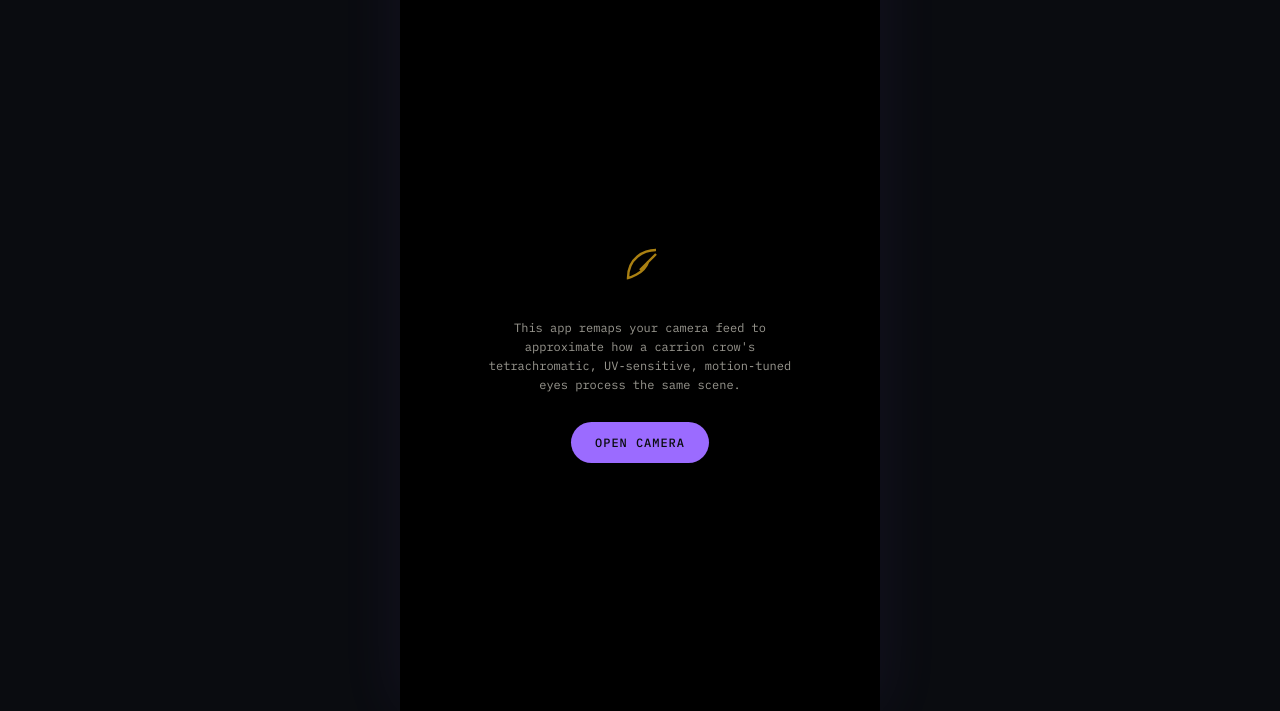
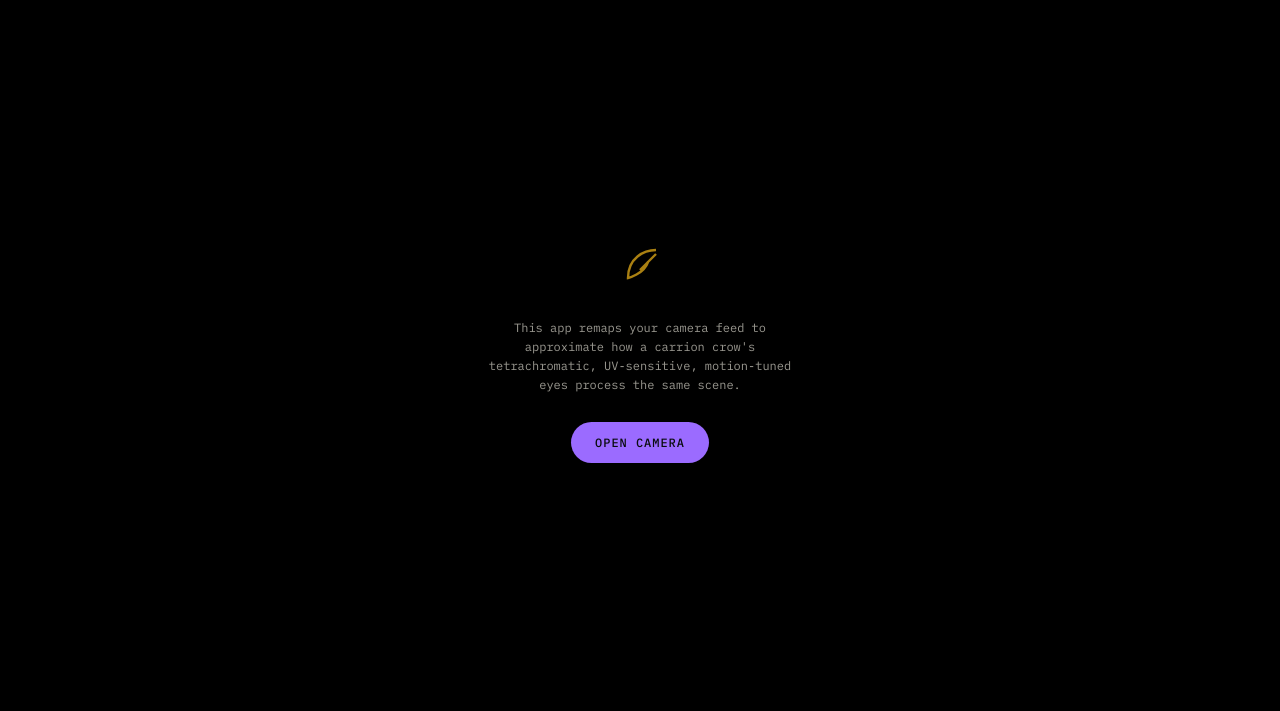
Before and after one commit to mihaicata/anima, a plain HTML site: page index.html in a window 1280 px wide. Shown: the part 89-800 px from the top of the page. Drawn offline with Linux system fonts and the light colour scheme.

Commit message:
Fix app not using full screen on desktop
A desktop-only media query capped .frame to a 480px-wide centered
card, meant to look like a phone. On a computer this left most of
the viewport as dead space. The app now fills the full window on
any screen size.

Co-Authored-By: Claude Sonnet 5 <noreply@anthropic.com>

```diff
--- a/index.html
+++ b/index.html
@@ -270,9 +270,6 @@
     opacity: 0.6;
   }
 
-  @media (min-width: 700px){
-    .frame{ max-width: 480px; margin: 0 auto; box-shadow: 0 0 60px rgba(155,107,255,0.08); }
-  }
 </style>
 </head>
 <body>
```
